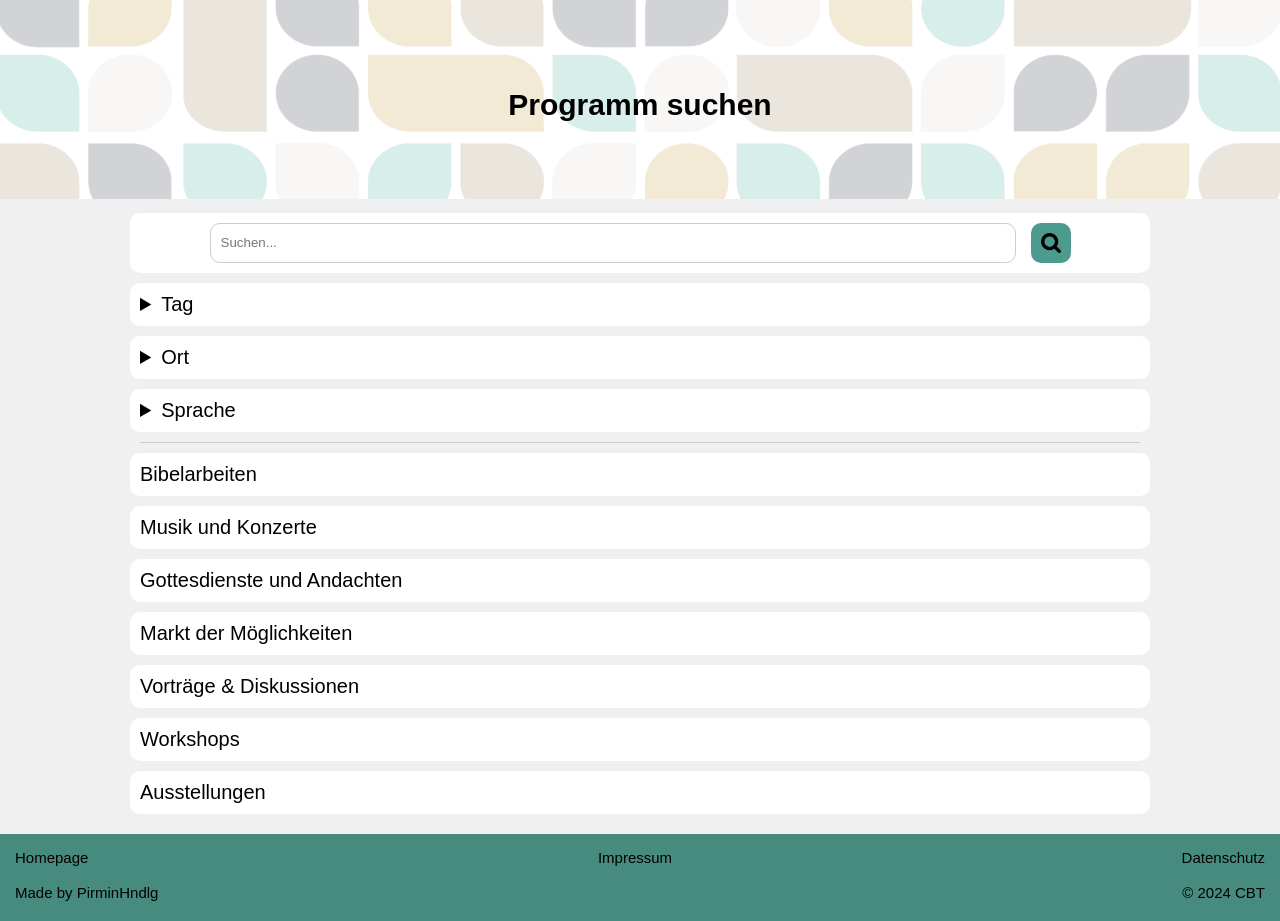
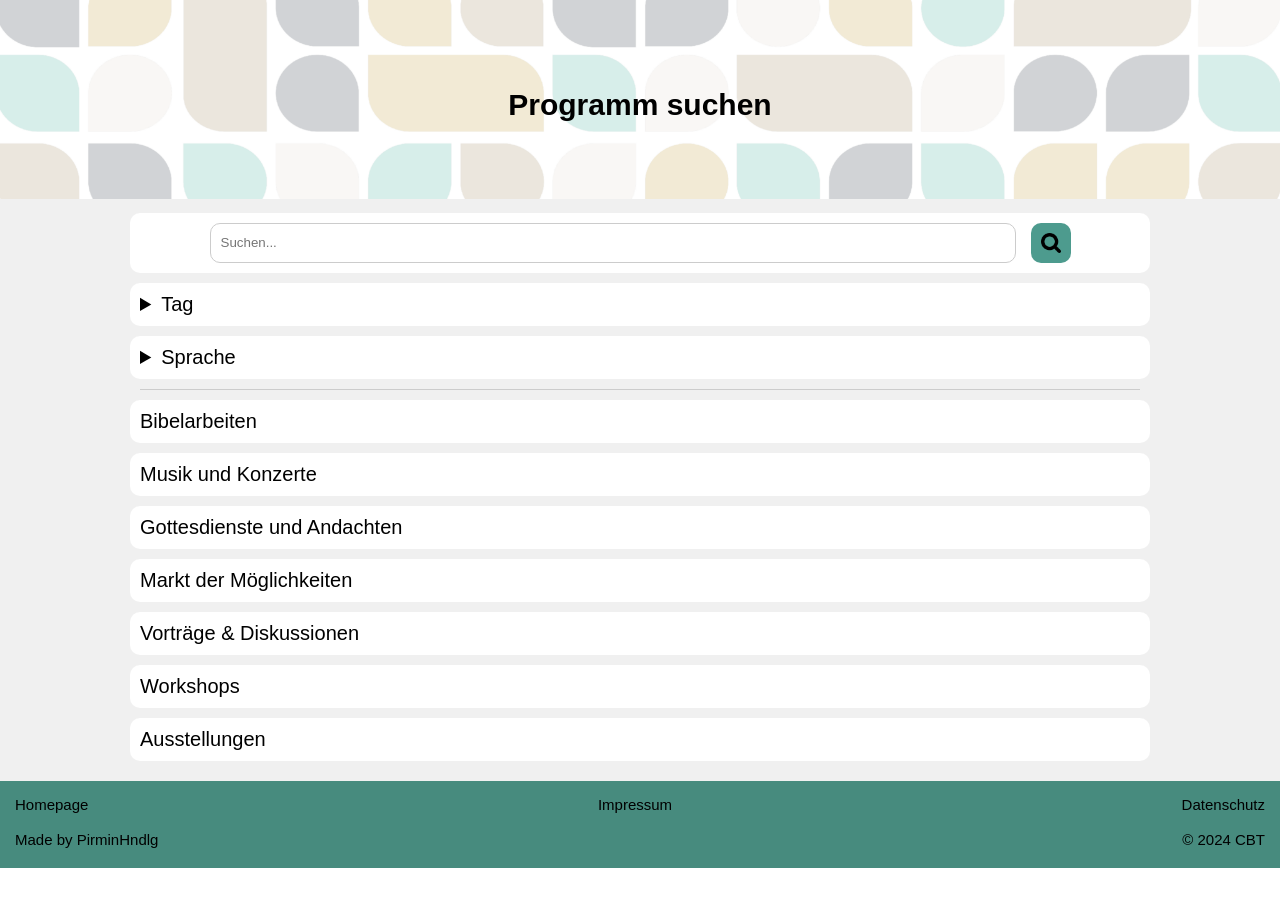
Before and after one commit to PirminHndlg/CBT2024, a Flask app: page /programm in a window 1280 px wide. Shown: the part 149-1070 px from the top of the page. After the commit the page ends 1017 px from the top, so only its background shows below. Run offline with Flask 3, Linux system fonts and the light colour scheme.

Commit message:
a element outside of div, location commented

```diff
--- a/templates/programm.html
+++ b/templates/programm.html
@@ -35,7 +35,7 @@
 
         </details>
 
-
+        <!--
         <details class="container">
             <summary class="container-headline">{{ 'location'|translate(lang) }}</summary>
             <a href="{{ url_for('programm_section', lang=lang, day=2) }}" class="container-headline">
@@ -44,6 +44,7 @@
                 </div>
             </a>
         </details>
+        -->
 
         <details class="container">
             <summary class="container-headline">Sprache</summary>
@@ -76,39 +77,50 @@
 
         <hr>
 
+        <a href="{{ url_for('programm_section', lang=lang, section='bible') }}" class="container-headline">
             <div class="container">
-            <a href="{{ url_for('programm_section', lang=lang, section='bible') }}"
-               class="container-headline">{{ 'bible'|translate(lang) }}</a>
+                {{ 'bible'|translate(lang) }}
             </div>
 
+        </a>
+
+        <a href="{{ url_for('programm_section', lang=lang, section='concerts') }}" class="container-headline">
             <div class="container">
-            <a href="{{ url_for('programm_section', lang=lang, section='concerts') }}"
-               class="container-headline">{{ 'concerts'|translate(lang) }}</a>
+                {{ 'concerts'|translate(lang) }}
             </div>
+        </a>
 
+        <a href="{{ url_for('programm_section', lang=lang, section='service2') }}" class="container-headline">
             <div class="container">
-            <a href="{{ url_for('programm_section', lang=lang, section='service2') }}"
-               class="container-headline">{{ 'service2'|translate(lang) }}</a>
+                {{ 'service2'|translate(lang) }}
             </div>
+        </a>
 
+        <a href="{{ url_for('markt', lang=lang) }}" class="container-headline">
             <div class="container">
-            <a href="{{ url_for('markt', lang=lang) }}" class="container-headline">{{ 'markt'|translate(lang) }}</a>
+                {{ 'markt'|translate(lang) }}
             </div>
+        </a>
 
+        <a href="{{ url_for('programm_section', lang=lang, section='lectures') }}" class="container-headline">
             <div class="container">
-            <a href="{{ url_for('programm_section', lang=lang, section='lectures') }}"
-               class="container-headline">{{ 'lectures'|translate(lang) }}</a>
+                {{ 'lectures'|translate(lang) }}
             </div>
+        </a>
 
+        <a href="{{ url_for('programm_section', lang=lang, section='workshops') }}" class="container-headline">
             <div class="container">
-            <a href="{{ url_for('programm_section', lang=lang, section='workshops') }}"
-               class="container-headline">{{ 'workshops'|translate(lang) }}</a>
+                {{ 'workshops'|translate(lang) }}
             </div>
+        </a>
 
+        <a href="{{ url_for('programm_section', lang=lang, section='exhibitions') }}"
+           class="container-headline">
             <div class="container">
-            <a href="{{ url_for('programm_section', lang=lang, section='exhibitions') }}"
-               class="container-headline">{{ 'exhibitions'|translate(lang) }}</a>
+                {{ 'exhibitions'|translate(lang) }}
             </div>
+        </a>
+
     </div>
 
     <script>
```
Lines whose indentation alone changed are shown as unchanged.
